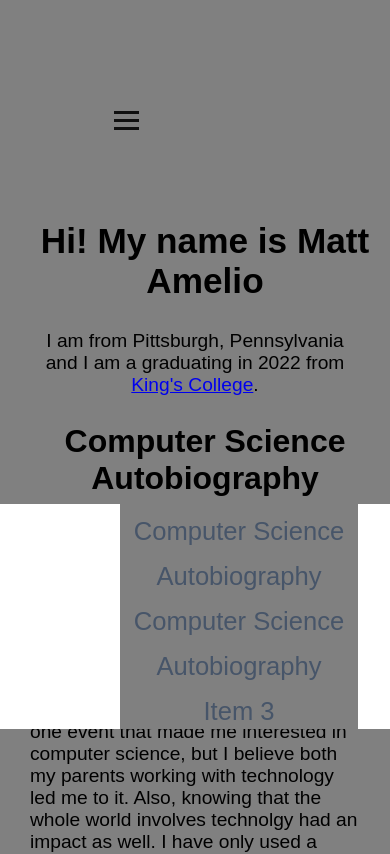
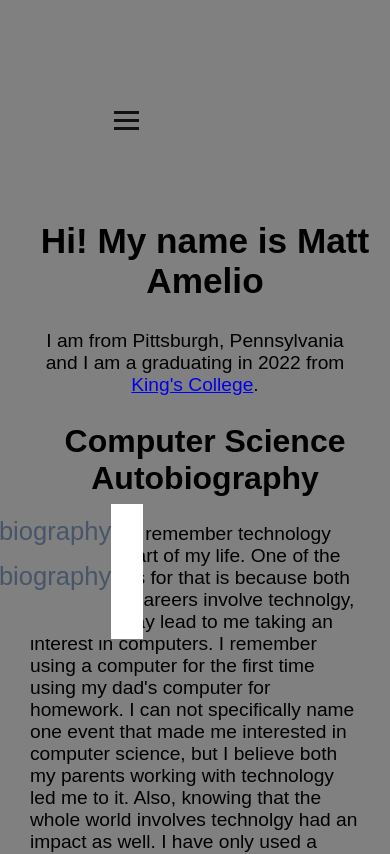
Before and after one commit to mattamelio/MattamelioCS256, a plain HTML site: page index.html in a window 390 px wide. Shown: the top 854 px of the page. Drawn offline with Linux system fonts and the light colour scheme.

Commit message:
hamburger

```diff
--- a/index.html
+++ b/index.html
@@ -12,7 +12,7 @@
 <nav class ="navbar">
   <ul class="nav-menu">
     <li class="nav-item">
-      <a href="Autobiography" class="nav-link">Computer Science Autobiography</a>
+      <a href="#Autobiography" class="nav-link">Computer Science Autobiography</a>
     </li>
     <li class="nav-item">
       <a href="Autobiography" class="nav-link">Computer Science Autobiography</a>
--- a/style.css
+++ b/style.css
@@ -77,7 +77,6 @@ th, td {
 }
 
 
-
 /* Navigation Bar */
 nav li 	 {list-style: none;} /* No bullets */
 
@@ -101,7 +100,7 @@ nav a 	 {text-decoration: none;} /* No underline on links in navbar */
 .nav-menu {
     z-index: 3;
     position: fixed;
-    left: 0%;
+    left: -100%;
     top: 55%;
     flex-direction: column;
     background:rgba(255,255,255,1.0);
```
